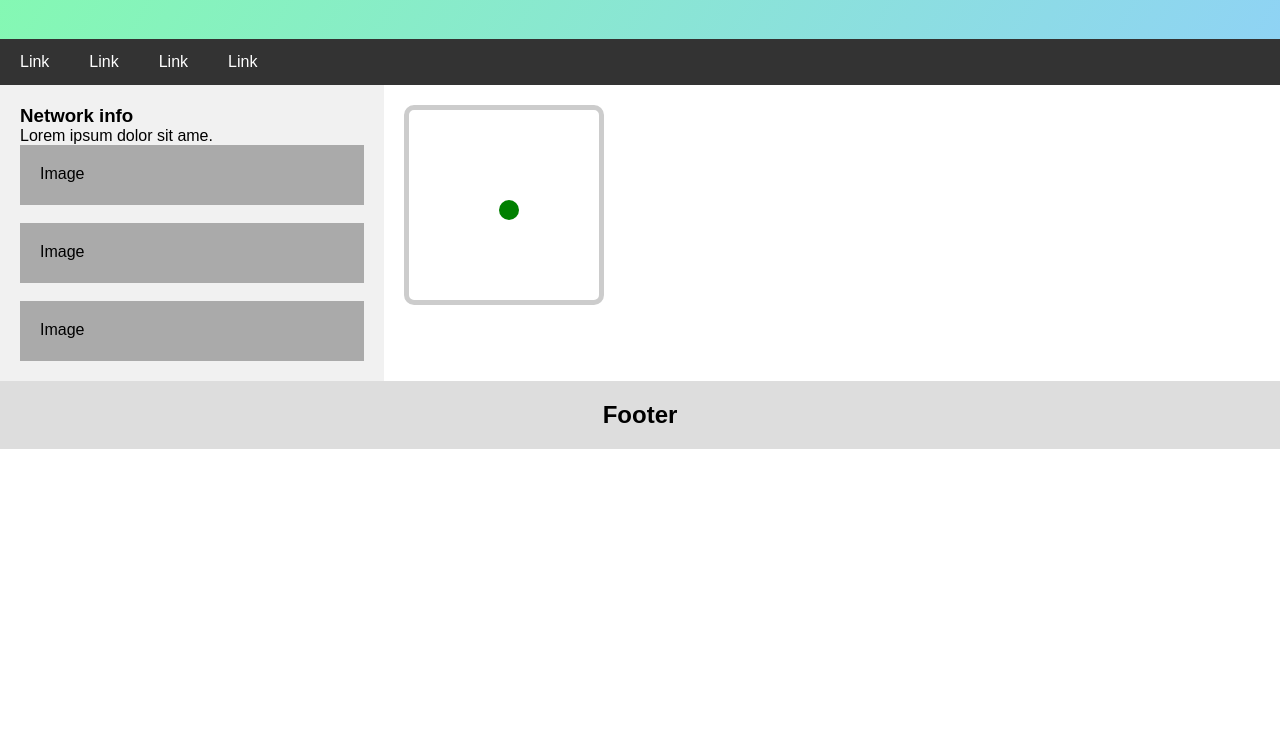
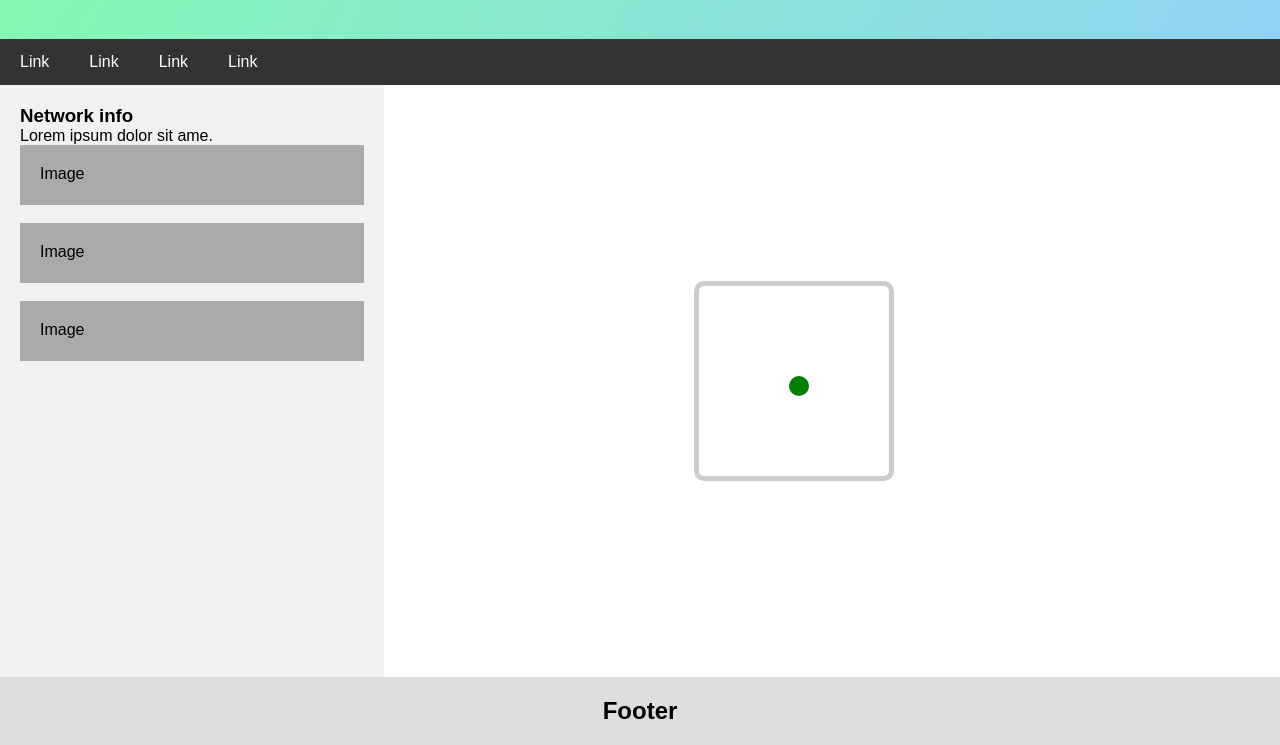
Before and after one commit to iherfue/DOR-2018, a plain HTML site: page proyecto_apis/index.html in a window 1280 px wide. Shown: the part 118-863 px from the top of the page. Before the commit the page ends 800 px from the top, so only its background shows below. Drawn offline with Linux system fonts and the light colour scheme.

Commit message:
Update css.css

```diff
--- a/proyecto_apis/css.css
+++ b/proyecto_apis/css.css
@@ -58,7 +58,7 @@ body {
 .main {
     flex: 70%;
     background-color: white;
-    padding: 20px;
+    padding: 196px 310px;
 }
 
 /* Fake image, just for this example */
```
